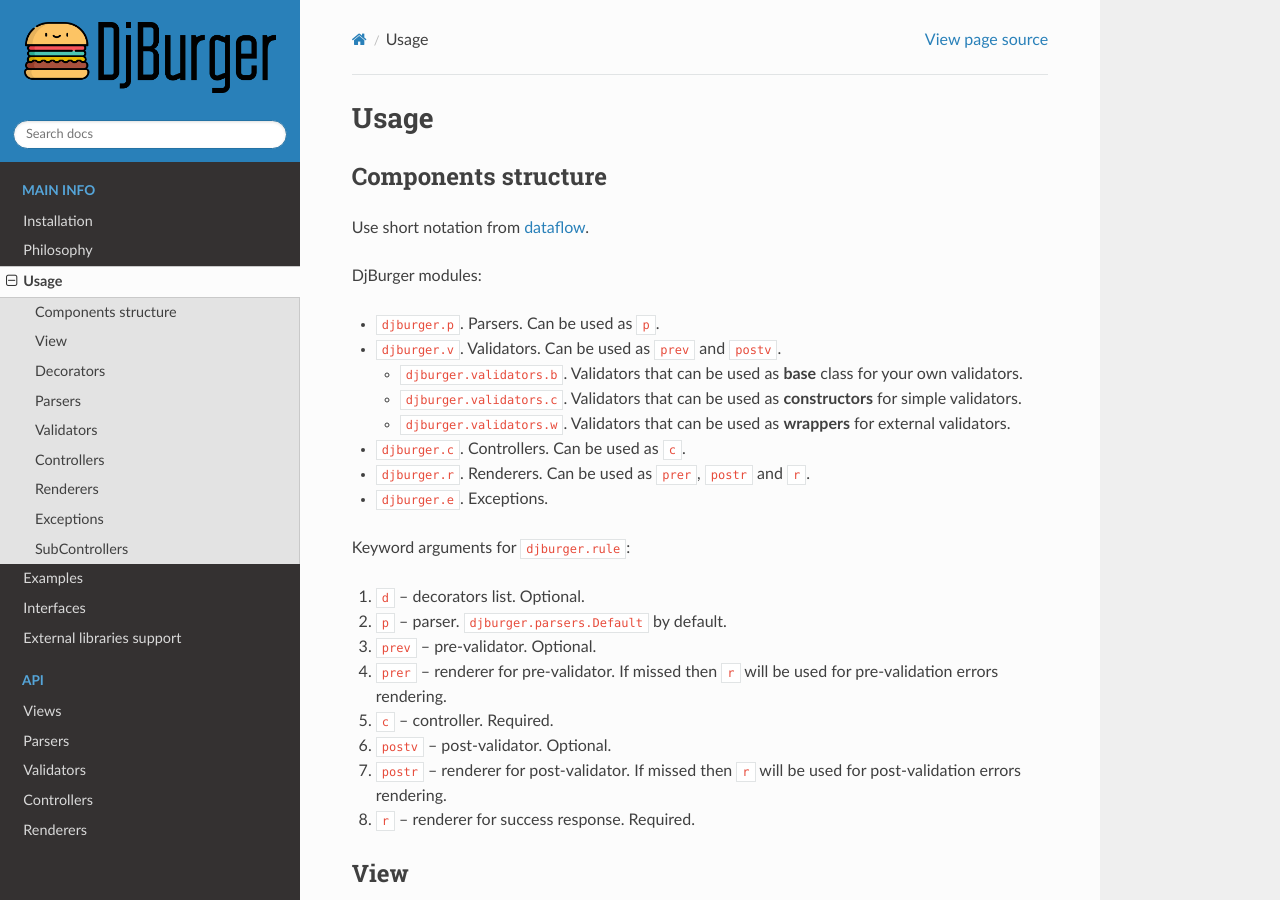
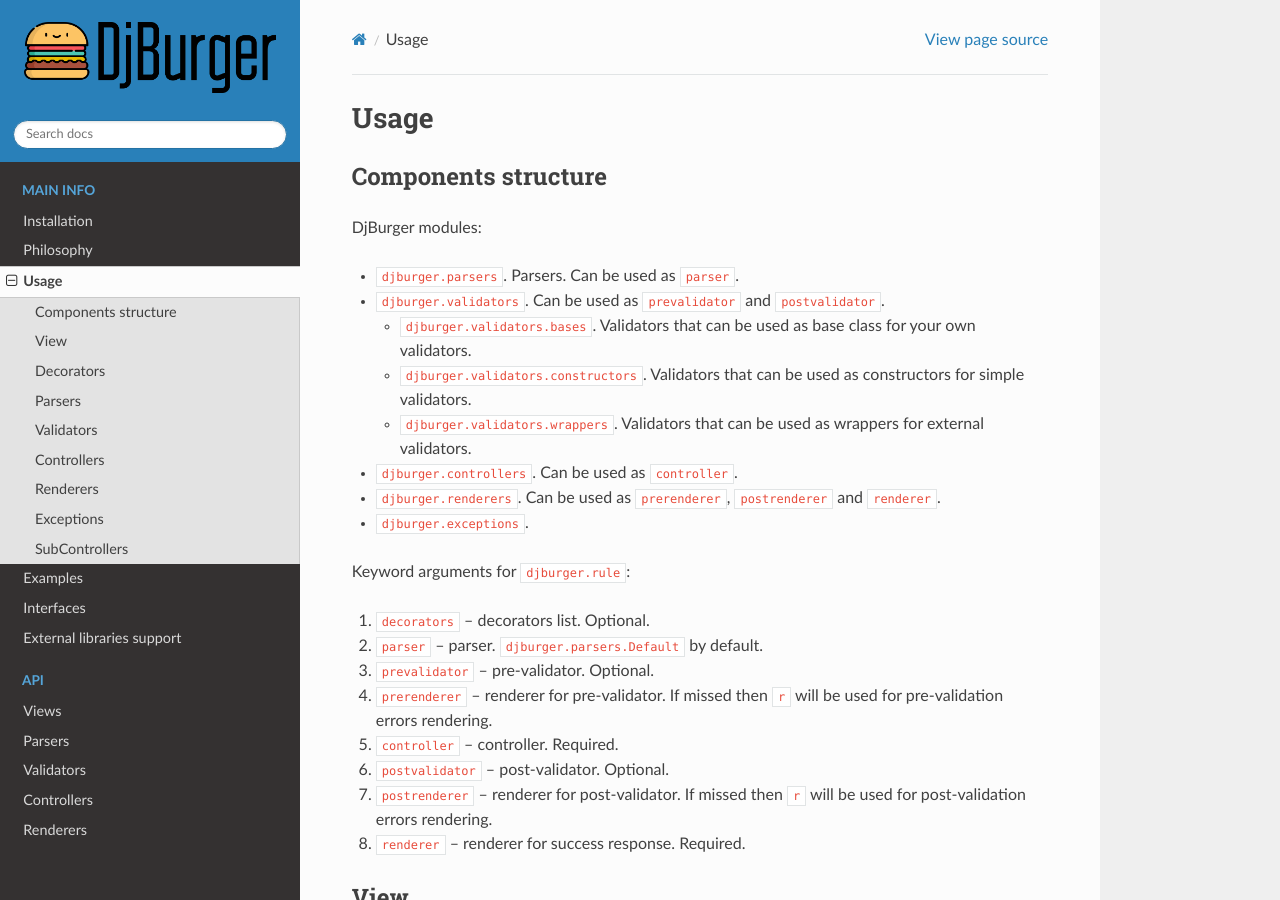
Before and after one commit to orsinium-archive/djburger, a Sphinx documentation site: the page built from wiki/source/usage.md, in a window 1280 px wide and 900 px high. Built offline with Sphinx 7.4.7 and the Read the Docs theme 2.0.0, drawn with Linux system fonts in a browser that asks for light colours; some of the changed text lies outside the part shown.

Commit message:
documentaton improvements

````diff
--- a/wiki/source/usage.md
+++ b/wiki/source/usage.md
@@ -2,29 +2,27 @@
 
 ## Components structure
 
-Use short notation from [dataflow](philosophy.html#dataflow).
-
 DjBurger modules:
 
-+ `djburger.p`. Parsers. Can be used as `p`.
-+ `djburger.v`. Validators. Can be used as `prev` and `postv`.
-  + `djburger.validators.b`. Validators that can be used as **base** class for your own validators.
-  + `djburger.validators.c`. Validators that can be used as **constructors** for simple validators.
-  + `djburger.validators.w`. Validators that can be used as **wrappers** for external validators.
-+ `djburger.c`. Controllers. Can be used as `c`.
-+ `djburger.r`. Renderers. Can be used as `prer`, `postr` and `r`.
-+ `djburger.e`. Exceptions.
++ `djburger.parsers`. Parsers. Can be used as `parser`.
++ `djburger.validators`. Can be used as `prevalidator` and `postvalidator`.
+  + `djburger.validators.bases`. Validators that can be used as base class for your own validators.
+  + `djburger.validators.constructors`. Validators that can be used as constructors for simple validators.
+  + `djburger.validators.wrappers`. Validators that can be used as wrappers for external validators.
++ `djburger.controllers`. Can be used as `controller`.
++ `djburger.renderers`. Can be used as `prerenderer`, `postrenderer` and `renderer`.
++ `djburger.exceptions`.
 
 Keyword arguments for `djburger.rule`:
 
-1. `d` -- decorators list. Optional.
-1. `p` -- parser. `djburger.parsers.Default` by default.
-1. `prev` -- pre-validator. Optional.
-1. `prer` -- renderer for pre-validator. If missed then `r` will be used for pre-validation errors rendering.
-1. `c` -- controller. Required.
-1. `postv` -- post-validator. Optional.
-1. `postr` -- renderer for post-validator. If missed then `r` will be used for post-validation errors rendering.
-1. `r` -- renderer for success response. Required.
+1. `decorators` -- decorators list. Optional.
+1. `parser` -- parser. `djburger.parsers.Default` by default.
+1. `prevalidator` -- pre-validator. Optional.
+1. `prerenderer` -- renderer for pre-validator. If missed then `r` will be used for pre-validation errors rendering.
+1. `controller` -- controller. Required.
+1. `postvalidator` -- post-validator. Optional.
+1. `postrenderer` -- renderer for post-validator. If missed then `r` will be used for post-validation errors rendering.
+1. `renderer` -- renderer for success response. Required.
 
 
 ## View
@@ -62,7 +60,7 @@ More info:
 You can use any Django decorators like `csrf_exempt`. `djburger.ViewBase` wraps into decorators view's `validate_request` method that get `request` object, `**kwargs` from URL resolver and returns renderer's result (usually Django HttpResponse).
 
 ```python
-d=[csrf_exempt]
+decorators=[csrf_exempt]
 ```
 
 
@@ -71,7 +69,7 @@ d=[csrf_exempt]
 Parser get `request` and return `data` which will be passed as is into pre-validator. Usually `data` has `dict` or [QueryDict](https://docs.djangoproject.com/en/2.0/ref/request-response/#django.http.QueryDict) interface. DjBurger use `djburger.parsers.Default` as default parser. See list of built-in parsers into [parsers API](parsers.html).
 
 ```python
-p=djburger.parsers.JSON()
+parser=djburger.parsers.JSON()
 ```
 
 
@@ -88,7 +86,7 @@ class Validator(djburger.validators.bases.Form):
     name = forms.CharField(max_length=20)
 
 ...
-prev=Validator
+prevalidator=Validator
 ...
 ```
 
@@ -101,7 +99,7 @@ class DjangoValidator(forms.Form):
     name = forms.CharField(max_length=20)
 
 ...
-prev=djburger.validators.wrappers.Form(DjangoValidator)
+prevalidator=djburger.validators.wrappers.Form(DjangoValidator)
 ...
 ```
 
@@ -109,15 +107,15 @@ And [constructors](validators.html#module-djburger.validators.constructors) for
 
 
 ```python
-prev=djburger.validators.constructors.IsDict
+prevalidator=djburger.validators.constructors.IsDict
 ```
 
 
 How to choose validator type:
 
-1. `djburger.validators.c` -- for one-line simple validation.
-1. `djburger.validators.w` -- for using validators which also used into non-DjBurger components.
-1. `djburger.validators.b` -- for any other cases.
+1. `djburger.validators.constructors` -- for one-line simple validation.
+1. `djburger.validators.wrappers` -- for using validators which also used into non-DjBurger components.
+1. `djburger.validators.bases` -- for any other cases.
 
 
 ## Controllers
@@ -129,14 +127,14 @@ def echo_controller(request, data, **kwargs):
     return data
 
 ...
-c=echo_controller
+controller=echo_controller
 ...
 ```
 
 Additionally DjBurger have [built-in controllers](controllers.html) for simple cases.
 
 ```python
-c=djburger.controllers.Info(model=User)
+controller=djburger.controllers.Info(model=User)
 ```
 
 
@@ -145,7 +143,7 @@ c=djburger.controllers.Info(model=User)
 Renderer get errors or cleaned data from validator and return [HttpResponse](https://docs.djangoproject.com/en/2.0/ref/request-response/#httpresponse-objects) or any other view result.
 
 ```python
-postr=djburger.renderers.JSON()
+postrenderer=djburger.renderers.JSON()
 ```
 
 
@@ -163,11 +161,11 @@ class Validator(djburger.validators.bases.Form):
         name = self.cleaned_data['name']
         if name == 'admin':
             self.errors = {'__all__': ['User not found']}
-            raise djburger.exceptions.StatusCodeError(404, 'User not found')
+            raise djburger.exceptions.StatusCodeError(404)
         return name
 
 ...
-prev=Validator
+prevalidator=Validator
 ...
 ```
 
@@ -189,8 +187,8 @@ def echo_controller(request, data, **kwargs):
     return subc(request, data, **kwargs)
 
 ...
-c=echo_controller
+controller=echo_controller
 ...
 ```
 
-If data passed to subcontroller is invalid then `djburger.exceptions.SubValidationError` will be immediately raised. View catch error and pass error to `postr`.
+If data passed to subcontroller is invalid then `djburger.exceptions.SubValidationError` will be immediately raised. View catch error and pass error to `postrenderer`.
````
Also changed, not shown: wiki/source/examples.md (+2 -2 lines), wiki/source/interfaces.md (+6 -6 lines), wiki/source/philosophy.md (+9 -9 lines), 2 other files.
